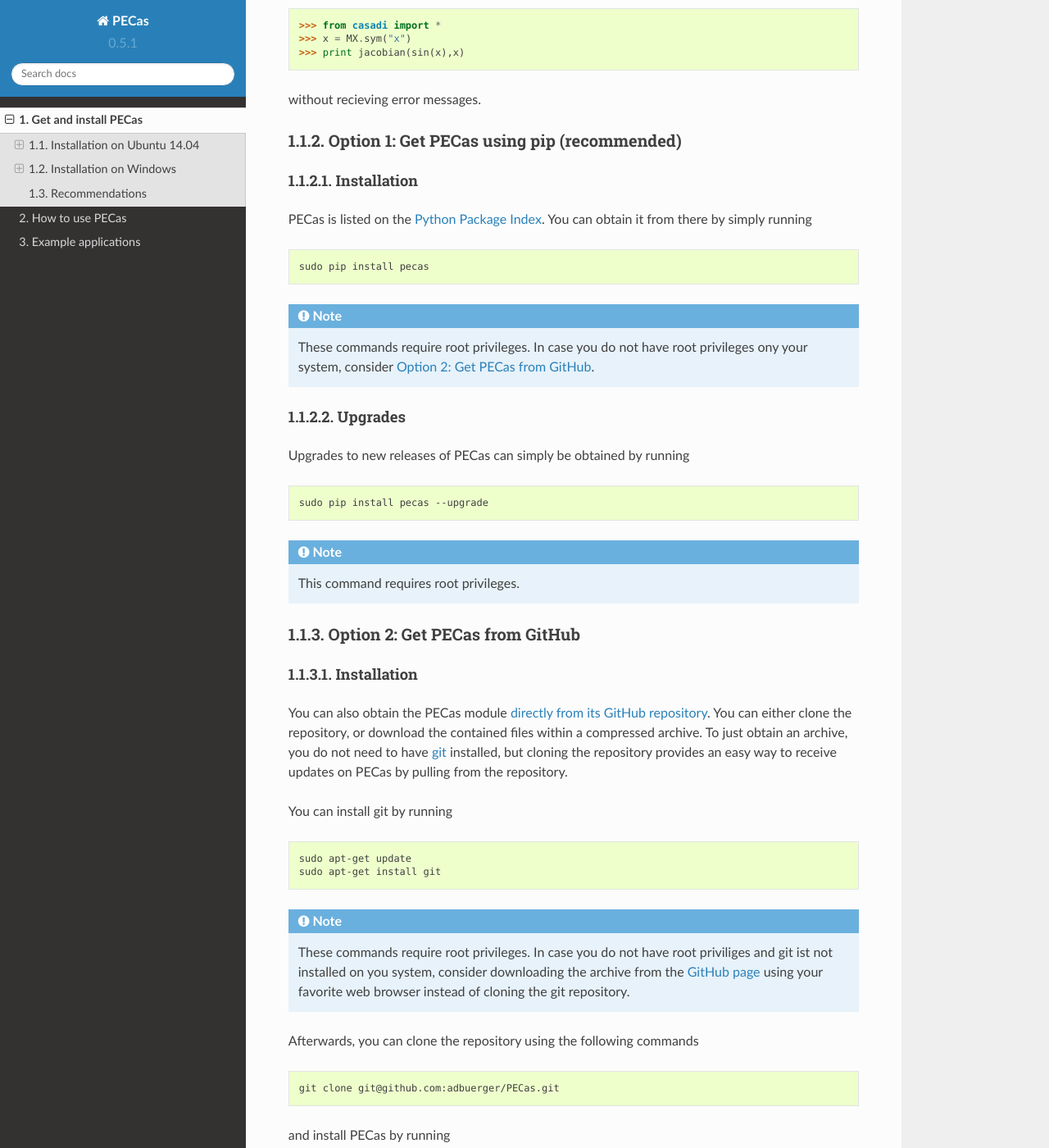
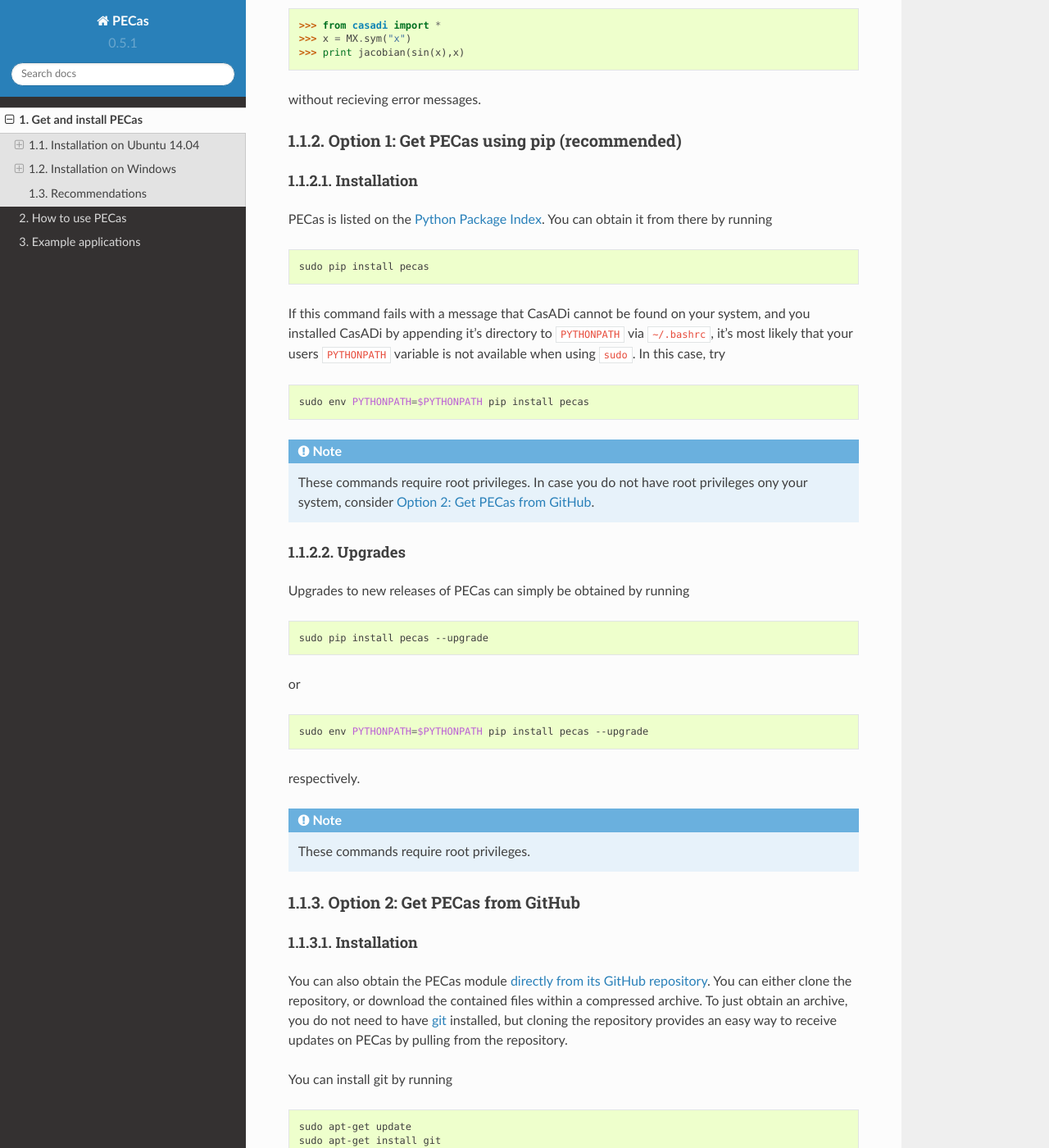
Before and after one commit to vishalbelsare/PECas, a Sphinx documentation site: the page built from doc/install.rst, in a window 1280 px wide and 1400 px high, scrolled down 1821 px. Shown: the whole window at 82% size. Built offline with Sphinx 7.4.7 and the Read the Docs theme 2.0.0, drawn with Linux system fonts in a browser that asks for light colours.

Commit message:
corrected install instructions; small adjustments to silverbox example

```diff
--- a/doc/install.rst
+++ b/doc/install.rst
@@ -92,11 +92,17 @@
 Installation
 ^^^^^^^^^^^^
 
-PECas is listed on the `Python Package Index <https://pypi.python.org/pypi?name=pecas&version=0.5&:action=display>`_. You can obtain it from there by simply running
+PECas is listed on the `Python Package Index <https://pypi.python.org/pypi?name=pecas&version=0.5&:action=display>`_. You can obtain it from there by running
 
 .. code:: bash
 
     sudo pip install pecas
+
+If this command fails with a message that CasADi cannot be found on your system, and you installed CasADi by appending it's directory to :code:`PYTHONPATH` via :code:`~/.bashrc`, it's most likely that your users :code:`PYTHONPATH` variable is not available when using :code:`sudo`. In this case, try
+
+.. code:: bash
+
+    sudo env PYTHONPATH=$PYTHONPATH pip install pecas
 
 .. note:: These commands require root privileges. In case you do not have root privileges ony your system, consider :ref:`Option 2: Get PECas from GitHub <option2>`.
 
@@ -109,7 +115,16 @@
 
     sudo pip install pecas --upgrade
 
-.. note:: This command requires root privileges.
+or
+
+.. code:: bash
+
+    sudo env PYTHONPATH=$PYTHONPATH pip install pecas --upgrade
+
+respectively.
+
+
+.. note:: These commands require root privileges.
 
 .. _option2:
 
```
Also changed, not shown: 1 other file.
